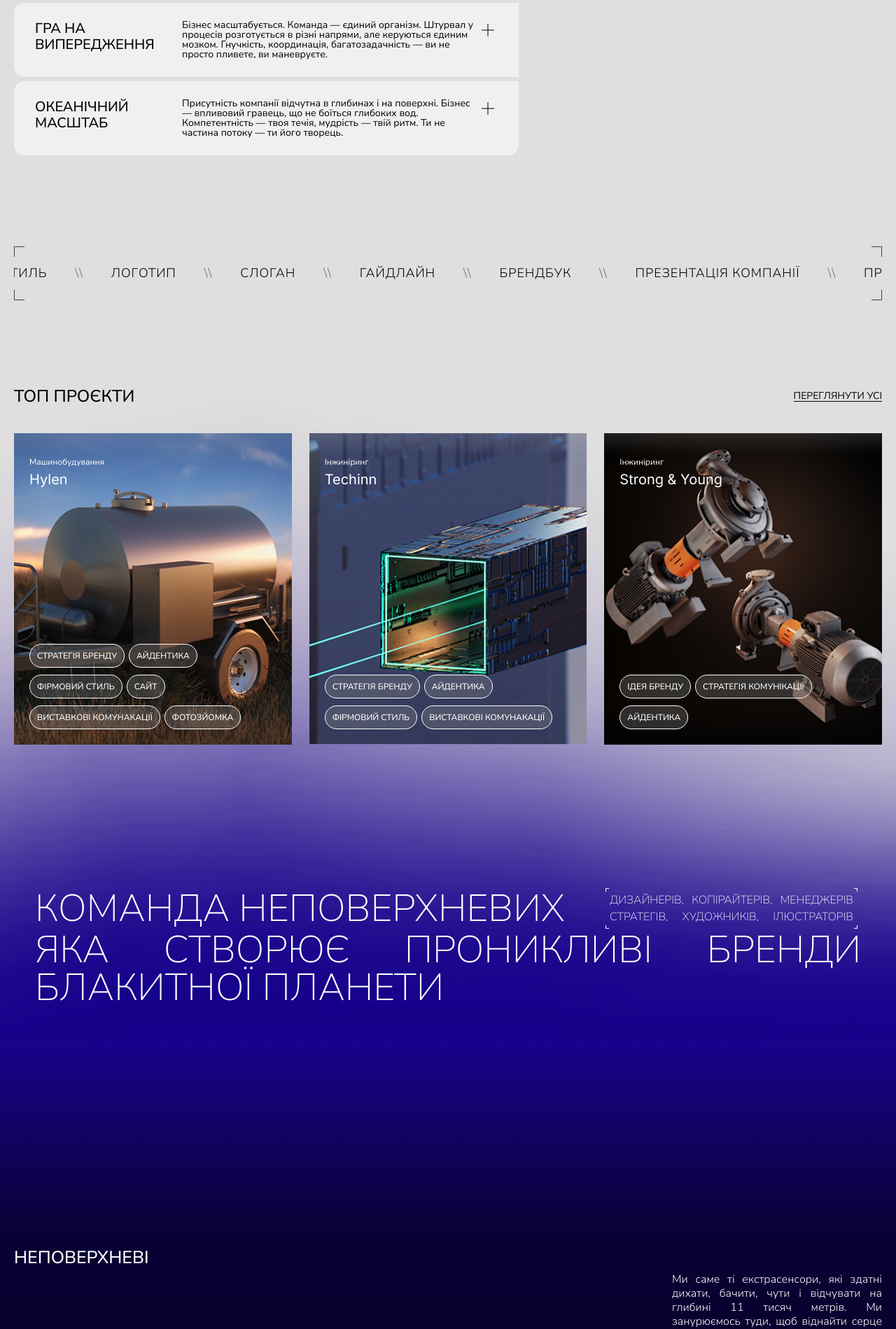
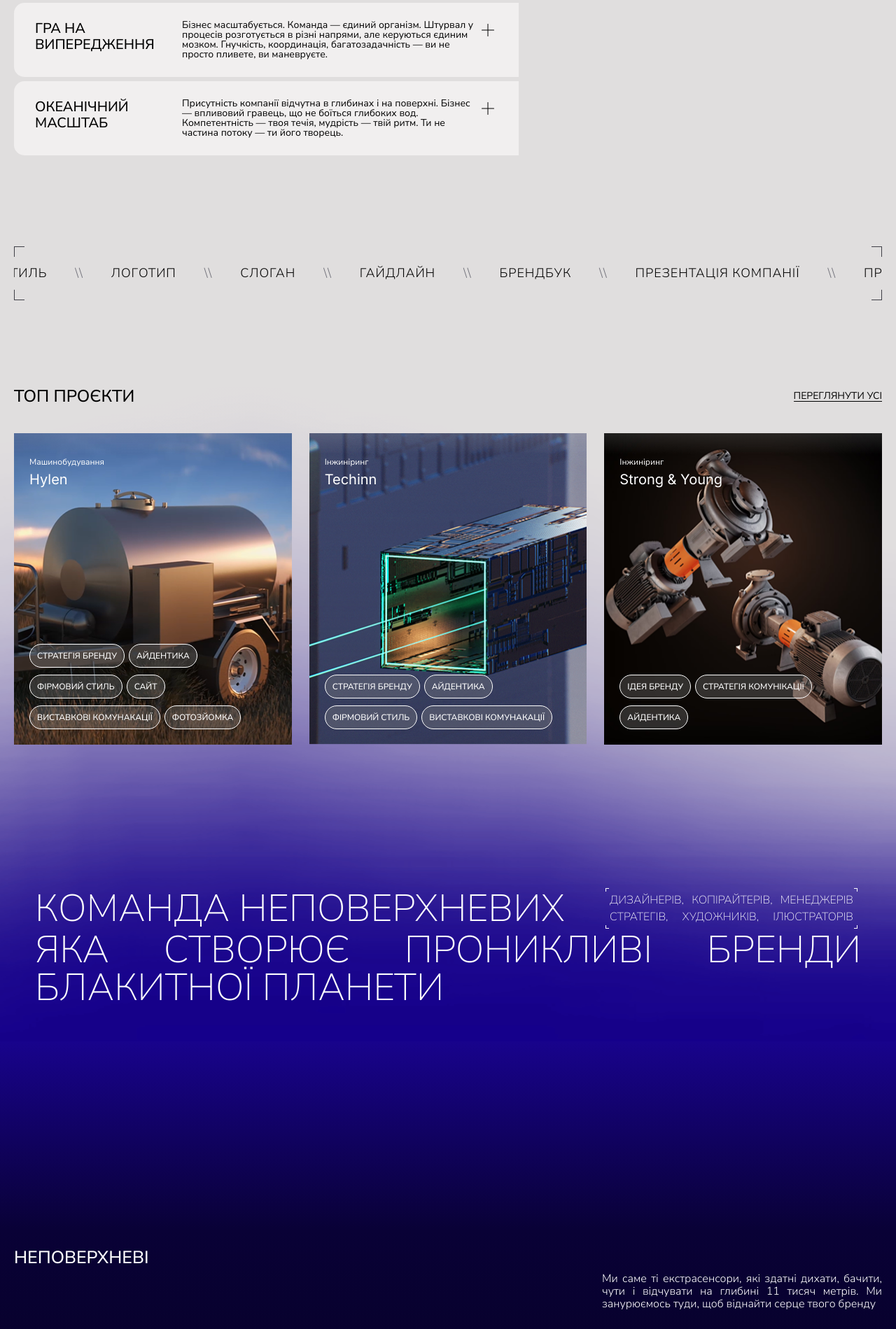
Before and after one commit to frontwebil/bozabrand, a Next.js app: page / in a window 1280 px wide. Shown: the part 528-2427 px from the top of the page at 70% size. Built offline with nearby package versions, Linux system fonts and the light colour scheme.

Commit message:
update meta

```diff
--- a/src/Components/Hero/HeroAccordeon/HeroAccordeon.css
+++ b/src/Components/Hero/HeroAccordeon/HeroAccordeon.css
@@ -10,7 +10,7 @@
   border-radius: 15px 0 0 15px;
   padding: 25px 30px;
 }
-.hero-accordeon-card:last-child {
+.hero-accordeon-card.rounded-last {
   border-radius: 15px 0 15px 15px;
 }
 
--- a/src/Components/Hero/HeroAccordeon/HeroAccordeon.jsx
+++ b/src/Components/Hero/HeroAccordeon/HeroAccordeon.jsx
@@ -80,7 +80,10 @@ export function HeroAccordeon() {
         return (
           <div
             key={item.title}
-            className={`hero-accordeon-card${isOpen ? " active" : ""}`}
+            className={`hero-accordeon-card
+    ${isOpen ? " active" : ""}
+    ${index === accordionItems.length - 1 && openIndex !== 0 ? " rounded-last" : ""}
+  `}
           >
             <div
               className="hero-accordeon-card-top"
--- a/src/Components/Team/Team.css
+++ b/src/Components/Team/Team.css
@@ -11,14 +11,14 @@
 .team {
   background: linear-gradient(to bottom, #090136 0%, #04021a 50%, #000000 100%);
   color: #ffffff;
-  padding: 25px 0 80px;
+  padding: 25px 0 160px;
   overflow: hidden;
 }
 
 .team-top {
   display: flex;
   justify-content: space-between;
-  padding: 0 0 45px;
+  padding: 0 0 5px;
 }
 
 .team-top-title {
@@ -29,10 +29,10 @@
 }
 
 .team-top-text {
-  max-width: 300px;
+  max-width: 400px;
   font-weight: 300;
   font-size: 16px;
-  line-height: 20px;
+  line-height: 18px;
   letter-spacing: 0%;
   text-align: justify;
   margin-top: 35px;
@@ -136,3 +136,28 @@
   font-weight: 400;
   line-height: 30px;
 }
+
+.team-button {
+  display: block;
+  font-family: Inter;
+  font-weight: 500;
+  font-size: 11.41px;
+  line-height: 18.22px;
+  letter-spacing: 0%;
+  text-align: center;
+  text-transform: uppercase;
+  background: #4a47477a;
+  border: 1px solid #a09999;
+  max-width: 440px;
+  width: 100%;
+  margin: 50px auto 0;
+  padding: 14px 0;
+  border-radius: 70px;
+  transition: all 0.3s ease;
+  cursor: pointer;
+}
+
+.team-button:hover {
+  opacity: 0.9;
+  scale: 1.02;
+}
--- a/src/Components/Team/Team.tsx
+++ b/src/Components/Team/Team.tsx
@@ -1,7 +1,9 @@
+/* eslint-disable @typescript-eslint/no-explicit-any */
 "use client";
 
 import Image from "next/image";
 import "./Team.css";
+import Link from "next/link";
 
 const teamMembers = [
   {
@@ -145,6 +147,10 @@ export default function Team() {
             ))}
           </div>
         </div>
+
+        <Link href={"/"} className="team-button">
+          ПОЗНАЙОМИТИСЬ ЗІ СПІЛЬНотОЮ НЕПОВЕРХНЕВИХ
+        </Link>
       </div>
     </section>
   );
--- a/src/app/layout.tsx
+++ b/src/app/layout.tsx
@@ -13,7 +13,8 @@ const inter = Inter({
 
 export const metadata: Metadata = {
   title: "BOZABRAND",
-  description: "",
+  description:
+    "Ми занурюємось на глибину 11 тисяч метрів, щоб віднайти серце твого бренду. Стратегія, дизайн і сайти, що відчуваються.",
 };
 
 export default function RootLayout({
```
